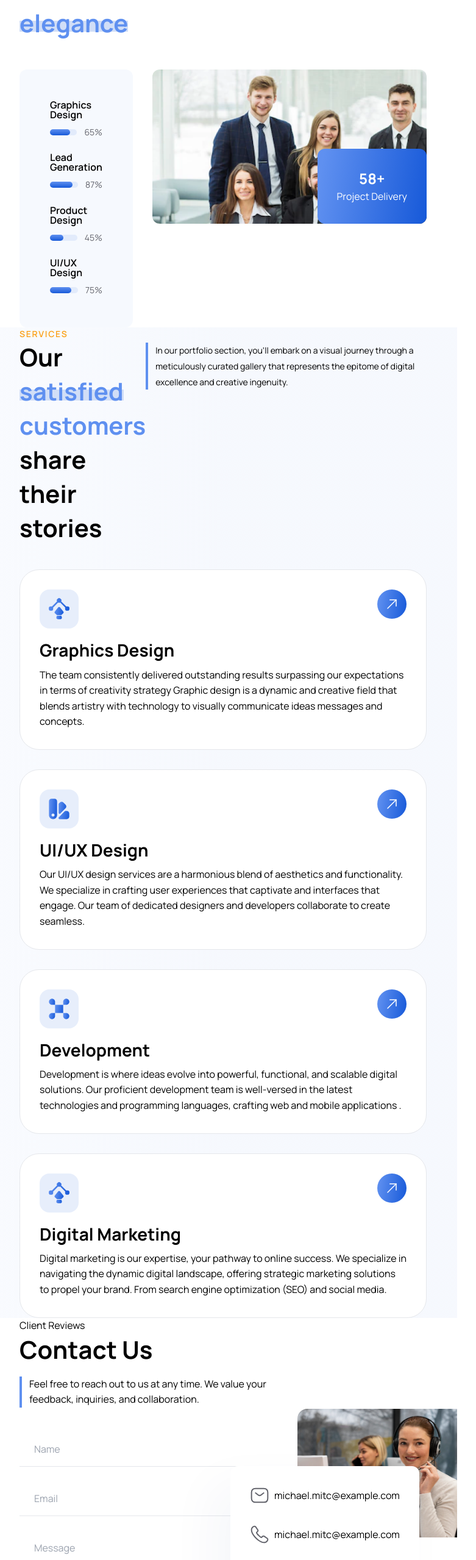
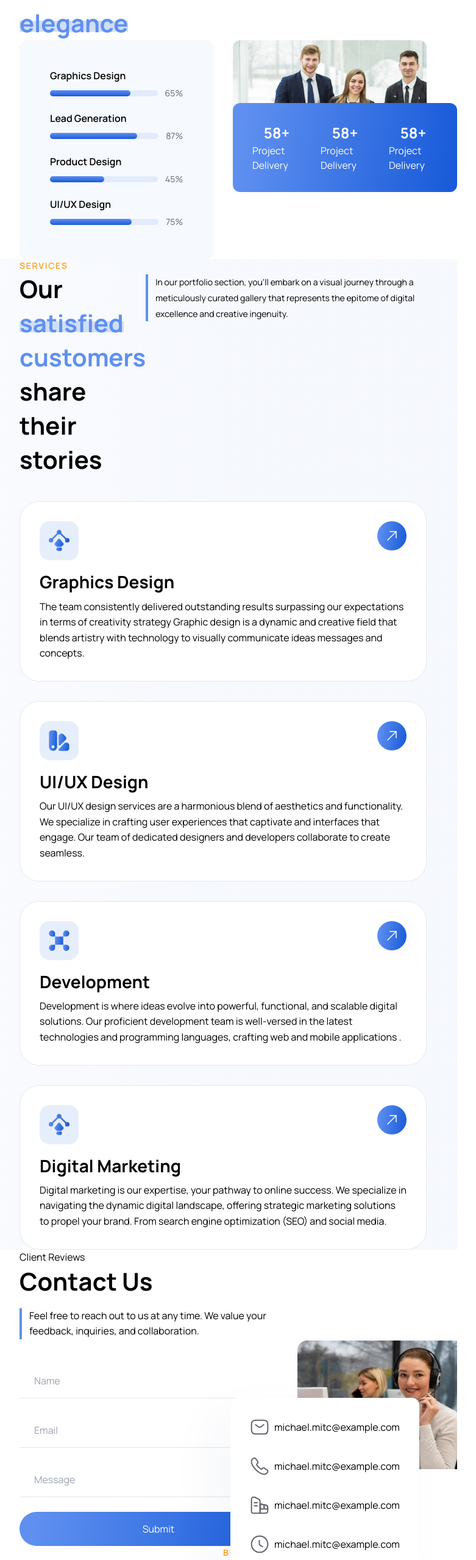
Before and after one commit to riajulpro/webwiz-rp, a Next.js app: page / in a window 1280 px wide. Shown: the part 1247-3806 px from the top of the page at 61% size, without its empty margins (274-1055 px from the left). Built offline with nearby package versions, Linux system fonts and the light colour scheme.

Commit message:
upading footer page

```diff
--- a/src/app/globals.css
+++ b/src/app/globals.css
@@ -14,6 +14,21 @@
   width: 100%;
   height: 18px;
   background-color: #d1def7;
+  z-index: -1;
+}
+.footer-title-bg {
+  position: relative;
+  z-index: 2;
+}
+
+.footer-title-bg::after {
+  content: "";
+  position: absolute;
+  left: 0;
+  bottom: 23%;
+  width: 100%;
+  height: 18px;
+  background: rgba(255, 255, 255, 0.2);
   z-index: -1;
 }
 
@@ -49,6 +64,14 @@
   box-shadow: 10px 10px 80px 0px rgba(35, 10, 136, 0.08);
 }
 
+.footer-title {
+  color: #fff;
+  font-size: 20px;
+  font-style: normal;
+  font-weight: 600;
+  line-height: 150%; /* 30px */
+}
+
 @layer utilities {
   .lg-max-width {
     max-width: 1440px;
@@ -64,6 +87,7 @@
   }
 
   .section-container,
+  .footer-container,
   .nav-container {
     @apply mx-24 tablet:mx-[50px] desktop:mx-[150px];
   }
@@ -97,6 +121,23 @@
   .overlay-subtitle {
     @apply text-[14px] leading-[22.4px] font-medium text-[#64656D];
   }
+
+  /* about section classes */
+  .about-statics-frame {
+    @apply flex justify-between items-center flex-col;
+  }
+  .about-statics-tittle {
+    @apply text-[16px] font-normal leading-[25.6px];
+  }
+
+  .about-statics-number {
+    @apply font-bold text-[24px] leading-[33.6px];
+  }
+
+  /* footer classes */
+  .footer-link {
+    @apply text-[16px] font-normal leading-[25.6px] text-[#808088];
+  }
 }
 
 @tailwind utilities;
--- a/src/components/ui/footer/Footer.tsx
+++ b/src/components/ui/footer/Footer.tsx
@@ -1,7 +1,91 @@
+import { LogoIcon } from "@/utils/icons/Icons";
+import Image from "next/image";
+import Link from "next/link";
+
 const Footer = () => {
   return (
-    <footer className="main-container">
-      <div className="section-container">footer</div>
+    <footer className="main-container bg-footer-color text-white">
+      <div className="footer-container pb-[42px]">
+        <div className="flex justify-between pt-[32px] mb-[62px]">
+          <div>
+            <h6 className="text-[#FBA017] font-semibold leading-[22.4px] text-[14px] uppercase tracking-[1.68px]">
+              Join Us
+            </h6>
+            <h3 className="flex items-center gap-[24px] font-bold text-[32px] leading-[44.8px]">
+              <span>
+                <span className="footer-title-bg">Subscribe</span> for
+                newsletter
+              </span>
+            </h3>
+          </div>
+          <div>top right</div>
+        </div>
+
+        <div className="w-full flex items-start gap-[133px]">
+          <div className="desktop:w-[339px]">
+            <Image
+              src="/images/footer-logo.png"
+              alt="Footer Logo"
+              width={115}
+              height={50}
+            />
+            <p className="footer-link desktop:w-[339px] mt-[10px]">
+              Customer Feedback Analytic like it was Supposed to be!
+            </p>
+          </div>
+          <div>
+            <h4 className="footer-title mb-[16px]">Company</h4>
+            <div className="flex flex-col gap-[12px]">
+              <Link href="/" className="footer-link">
+                Home
+              </Link>
+              <Link href="/" className="footer-link">
+                About Us
+              </Link>
+              <Link href="/" className="footer-link">
+                Careers
+              </Link>
+              <Link href="/" className="footer-link">
+                Press
+              </Link>
+            </div>
+          </div>
+          <div>
+            <h4 className="footer-title mb-[16px]">Our Services</h4>
+            <div className="flex flex-col gap-[12px]">
+              <Link href="/" className="footer-link">
+                Home
+              </Link>
+              <Link href="/" className="footer-link">
+                About Us
+              </Link>
+              <Link href="/" className="footer-link">
+                Careers
+              </Link>
+              <Link href="/" className="footer-link">
+                Press
+              </Link>
+            </div>
+          </div>
+          <div>
+            <h4 className="footer-title mb-[16px]">Contact</h4>
+            <div className="flex flex-col gap-[12px]">
+              <Link href="/" className="footer-link">
+                Home
+              </Link>
+              <Link href="/" className="footer-link">
+                About Us
+              </Link>
+              <Link href="/" className="footer-link">
+                Careers
+              </Link>
+              <Link href="/" className="footer-link">
+                Press
+              </Link>
+            </div>
+          </div>
+        </div>
+      </div>
     </footer>
   );
 };
--- a/src/components/ui/home-sections/AboutUs.tsx
+++ b/src/components/ui/home-sections/AboutUs.tsx
@@ -13,7 +13,7 @@ const AboutUs = () => {
         desWidth="w-[505px]"
         textSize="text-[16px]"
       />
-      <div className="mt-[48px] flex justify-between items-start gap-[32px]">
+      <div className="desktop:mt-[48px] flex justify-between items-start gap-[32px]">
         <div className="flex-1">
           <div className="flex flex-col gap-[22px] bg-[#F6F9FE] rounded-[12px] p-[50px]">
             <SkillBar title="Graphics Design" barRange="65" />
@@ -22,8 +22,8 @@ const AboutUs = () => {
             <SkillBar title="UI/UX Design" barRange="75" />
           </div>
         </div>
-        <div className="relative">
-          <div>
+        <div className="flex-1">
+          <div className="relative">
             <Image
               src={"/images/about-us.png"}
               alt="About Us"
@@ -32,17 +32,21 @@ const AboutUs = () => {
               className="rounded-[12px]"
             />
             <div
-              className="absolute desktop:w-[531px] linear-gradient p-[32px] text-white rounded-[12px]
-          right-0 bottom-0"
+              className="absolute linear-gradient p-[32px] text-white rounded-[12px]
+          -right-[50px] desktop:w-[531px] -bottom-[70px] flex justify-between items-center gap-[32px]"
             >
-              <div className="flex justify-between items-center flex-col">
-                <h4 className="font-bold text-[24px] leading-[33.6px]">58+</h4>
-                <p className="text-[16px] font-normal leading-[25.6px]">
-                  Project Delivery
-                </p>
+              <div className="about-statics-frame">
+                <h4 className="about-statics-number">58+</h4>
+                <p className="about-statics-title">Project Delivery</p>
               </div>
-              <div></div>
-              <div></div>
+              <div className="about-statics-frame">
+                <h4 className="about-statics-number">58+</h4>
+                <p className="about-statics-title">Project Delivery</p>
+              </div>
+              <div className="about-statics-frame">
+                <h4 className="about-statics-number">58+</h4>
+                <p className="about-statics-title">Project Delivery</p>
+              </div>
             </div>
           </div>
         </div>
--- a/src/components/ui/home-sections/Blogs.tsx
+++ b/src/components/ui/home-sections/Blogs.tsx
@@ -1,5 +1,22 @@
+import TitleWithDescription from "@/components/shared/TitleWithDescription";
+
 const Blogs = () => {
-  return <section className="section-container">Blogs</section>;
+  return (
+    <section className="section-container">
+      <div className="flex items-center justify-between">
+        <div className="flex-1"></div>
+        <div className="flex-1">
+          <TitleWithDescription
+            isVertical={true}
+            title="Our satisfied customers share their stories"
+            blueText="satisfied customers"
+            description="The team  consistently delivered outstanding results surpassing our expectations in terms of creativity strategy Graphic design is a dynamic and creative field that blends artistry with technology"
+            sectionName="Blog"
+          />
+        </div>
+      </div>
+    </section>
+  );
 };
 
 export default Blogs;
--- a/tailwind.config.ts
+++ b/tailwind.config.ts
@@ -15,6 +15,7 @@ const config: Config = {
       colors: {
         "primary-color": "#5F90F0",
         "second-primary-color": "#185AD9",
+        "footer-color": "#0E1025",
         "accent-color": "#FBA017",
         "card-left-icon": "rgba(24, 90, 217, 0.10)",
         "banner-bg": "rgba(255, 140, 56, 0.10)",
```
Also changed, not shown: public/images/footer-logo.png (added).
